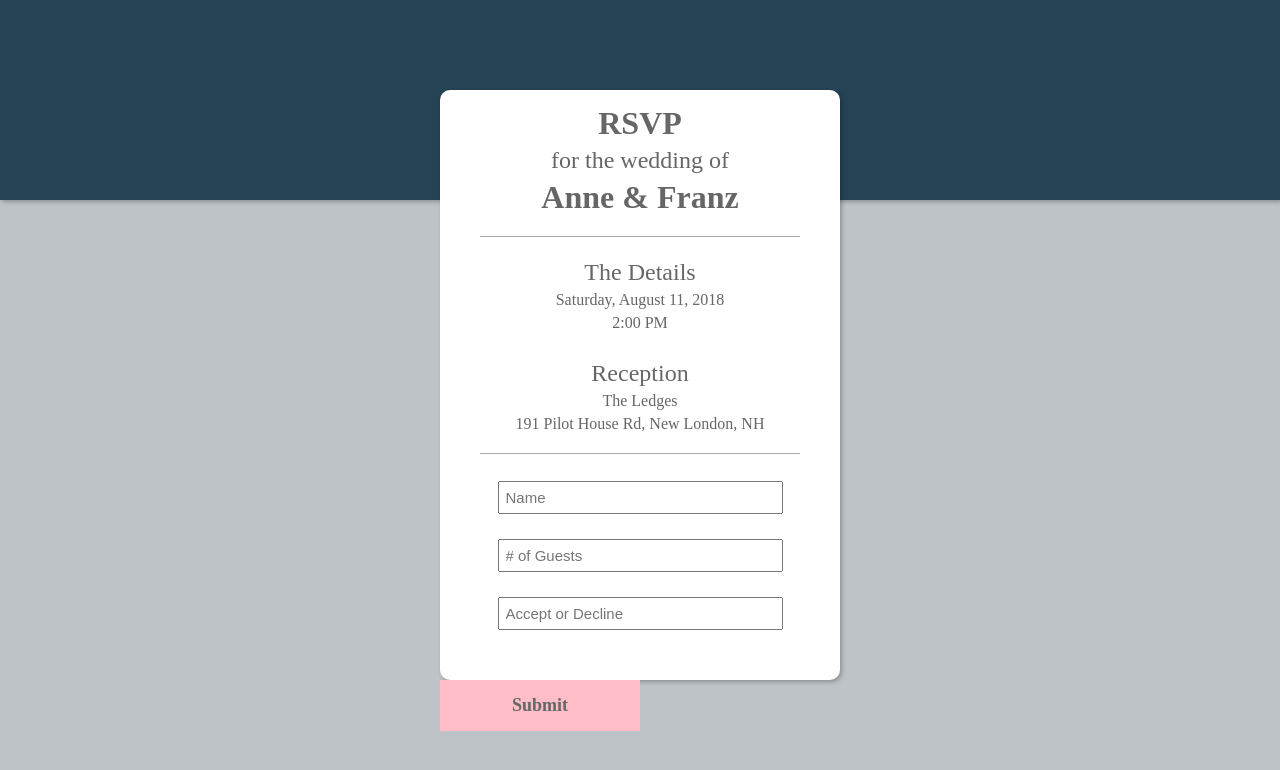
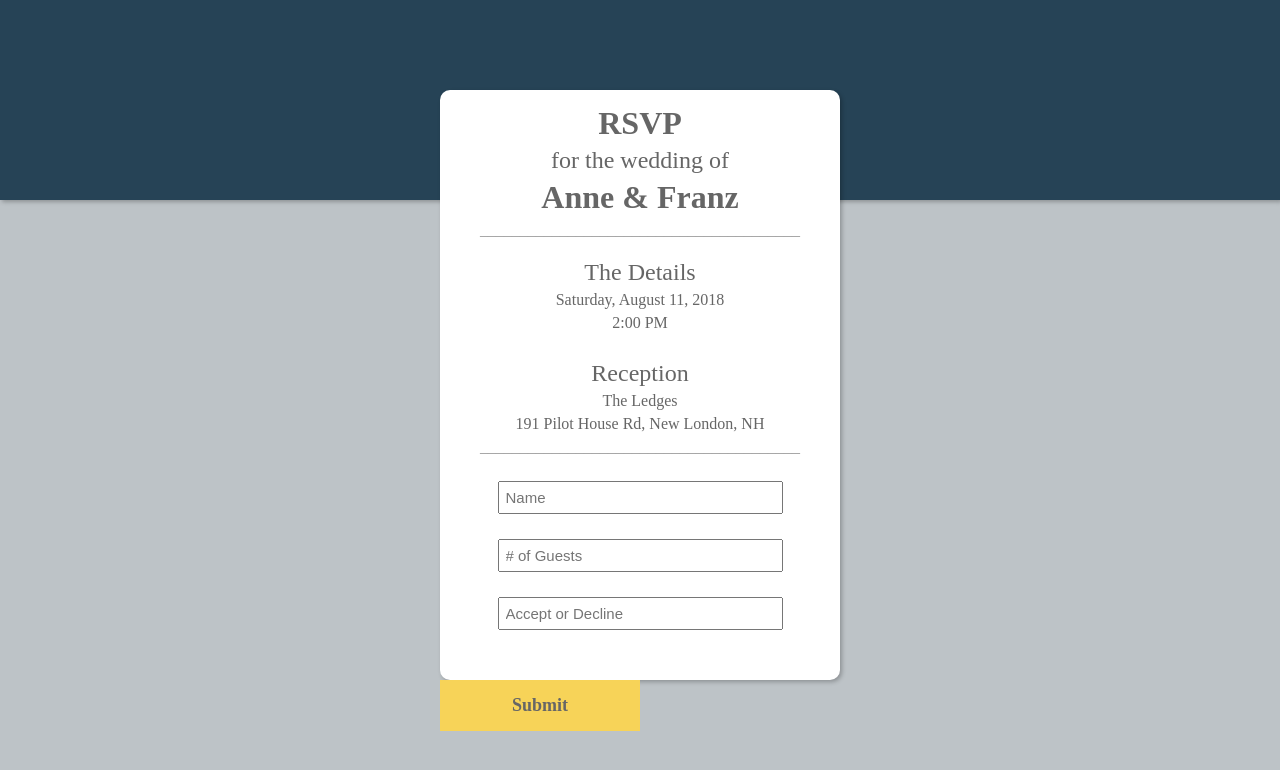
Before and after one commit to Anne-and-Franz/FranzAnne.github.io, a Jekyll site: the page RSVP/index.html, which Jekyll copies as it is, in a window 1280 px wide. Shown: the top 770 px of the page. Built offline with Jekyll 4.4.1, drawn with Linux system fonts in a browser that asks for light colours.

Commit message:
Update rsvp.css

```diff
--- a/css/rsvp.css
+++ b/css/rsvp.css
@@ -16,11 +16,9 @@
 input:focus {outline: 0;}
 
 .button button {display: inline-block;width: 400px;}
-button {color: #666;background-color: #ffbdc7;border: none;font-family: 'Raleway';font-size: 18px;font-weight: 600;padding: 15px 32px;width: 200px;margin: 20px auto 0px auto; float:left;}
+button {color: #666;background-color: #F7D358;border: none;font-family: 'Raleway';font-size: 18px;font-weight: 600;padding: 15px 32px;width: 200px;margin: 20px auto 0px auto; float:left;}
 
-button.accept {border-radius: 0px 0px 0px 10px;border-right: solid 1px #cc919a;}
-
-button.regret {border-radius: 0px 0px 10px 0px;}
+button.submit {border-radius: 0px 0px 0px 10px;border-right: solid 1px #F7D358;}
 
 button:hover {background-color: #F7D358;transition: .5s;}
 
```
